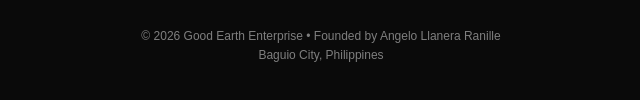
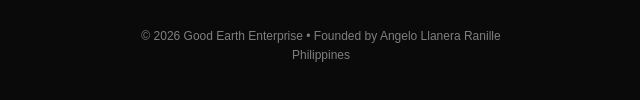
Before and after one commit to G-crypto008/github.io-goodearthenterprise, a plain HTML site: page index.html in a window 1280 px wide. Shown: the part 1100-1200 px from the top of the page, 319-959 px from the left. Drawn offline with Linux system fonts and the light colour scheme.

Commit message:
Update footer text to remove city name

```diff
--- a/index.html
+++ b/index.html
@@ -42,6 +42,6 @@ p{color:#ccc;line-height:1.6;max-width:600px;margin:15px auto}
 <p><b style="color:#fff">Angelo Llanera Ranille</b><br>Message me directly to join. I reply personally.</p>
 <a class="btn" href="https://www.facebook.com/share/1CJyyFH5mZ/">Message Angelo on Facebook</a>
 </div>
-<p class="footer">© 2026 Good Earth Enterprise • Founded by Angelo Llanera Ranille<br>Baguio City, Philippines</p>
+<p class="footer">© 2026 Good Earth Enterprise • Founded by Angelo Llanera Ranille<br>Philippines</p>
 </body>
 </html>
```
